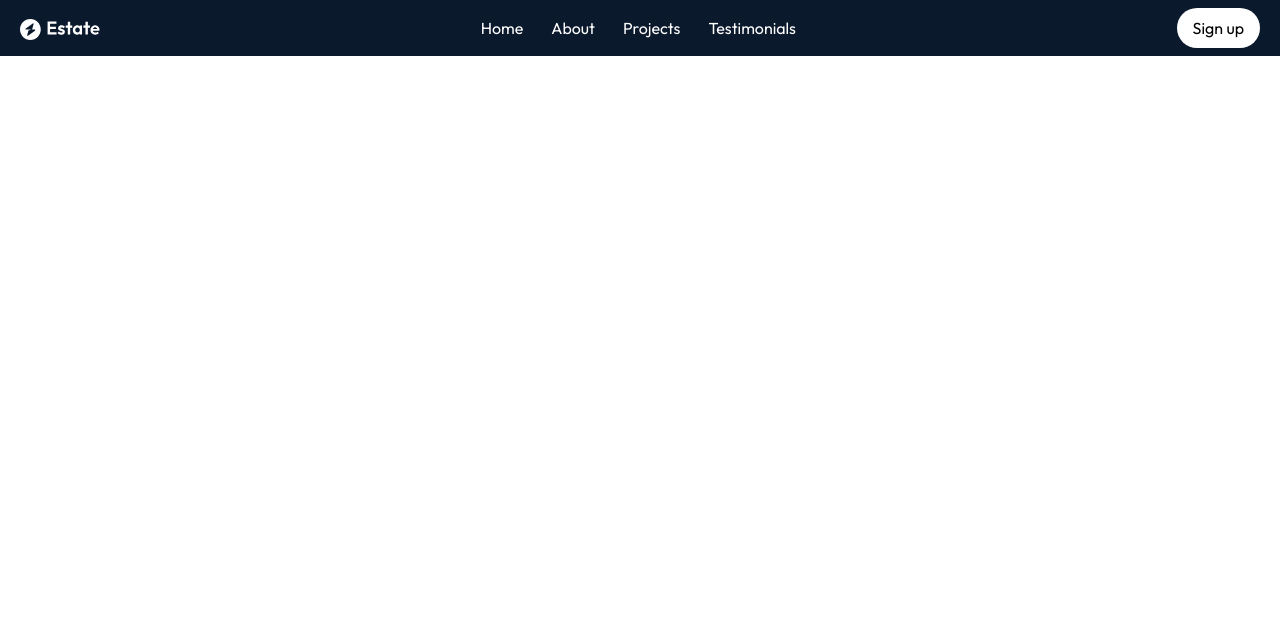
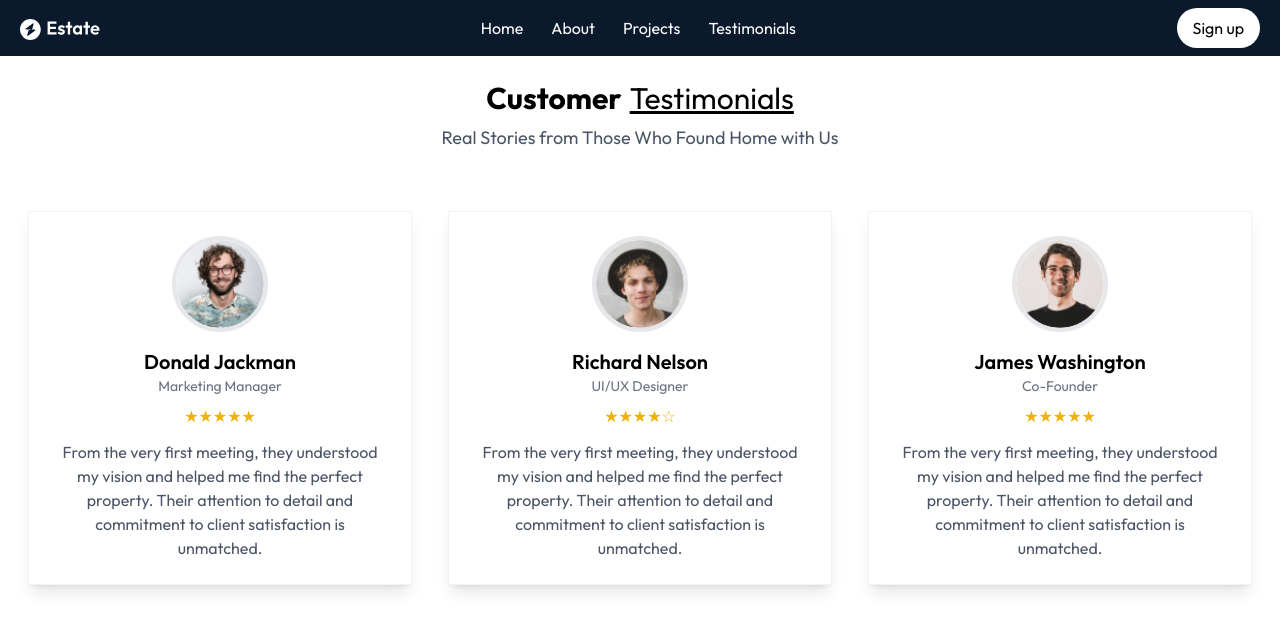
Before and after one commit to Varun-P-Shetty/Real-Estate, a React (Vite) app: page /testimonials in a window 1280 px wide. Shown: the top 630 px of the page. Built offline with nearby package versions, Linux system fonts and the light colour scheme.

Commit message:
Added Card,HeaderSection ui and updated About, Projects,Testimonials

```diff
--- a/src/App.jsx
+++ b/src/App.jsx
@@ -3,6 +3,7 @@ import { BrowserRouter as Router, Routes, Route } from "react-router-dom";
 import Navbar from "./components/Navbar";
 import Header from "./components/Header";
 import About from "./components/About";
+import Testimonials from "./components/Testimonials";
 import Projects from "./components/Projects";
 
 const App = () => {
@@ -14,7 +15,7 @@ const App = () => {
           <Route path="/" element={<Header />} />
           <Route path="/about" element={<About />} />
           <Route path="/projects" element={<Projects />} />
-
+          <Route path="/testimonials" element={<Testimonials/>} />
         </Routes>
       </div>
     </Router>
--- a/src/assets/assets.js
+++ b/src/assets/assets.js
@@ -87,6 +87,13 @@ export const testimonialsData = [
         rating: 5,
         text: "From the very first meeting, they understood my vision and helped me find the perfect property. Their attention to detail and commitment to client satisfaction is unmatched."
     }
+];
+
+export const stats = [
+  { number: "100+", text: "Projects Completed" },
+  { number: "50+", text: "Years of Experience" },
+  { number: "20+", text: "Mn. Sq. Ft. Delivered" },
+  { number: "10+", text: "Ongoing Projects" },
 ];
 
 
--- a/src/components/About.jsx
+++ b/src/components/About.jsx
@@ -1,13 +1,7 @@
 import React from "react";
-import { assets } from "../assets/assets";
+import { assets,stats} from "../assets/assets";
 
 const About = () => {
-  const stats = [
-    { number: "100+", text: "Projects Completed" },
-    { number: "50+", text: "Years of Experience" },
-    { number: "20+", text: "Mn. Sq. Ft. Delivered" },
-    { number: "10+", text: "Ongoing Projects" },
-  ];
   return (
     <div className="">
       <div
--- a/src/components/Projects.jsx
+++ b/src/components/Projects.jsx
@@ -2,6 +2,7 @@ import React from "react";
 import { useState,useEffect } from "react";
 import { FaChevronLeft, FaChevronRight } from "react-icons/fa";
 import { projectsData } from "../assets/assets";
+import SectionHeader from "./ui/SectionHeader";
 
 const Projects = () => {
   const [currentIndex, setCurrentIndex] = useState(0);
@@ -45,11 +46,11 @@ const Projects = () => {
 
   return (
     <div className="mt-20">
-      <div className="flex-center gap-2">
-        <h1 className="text-3xl font-bold">Projects</h1>
-        <span className="text-3xl underline">Completed</span>
-      </div>
-      <p className="text-[15px] sm:text-[18px] text-center text-gray-600 mb-6 mt-2">Crafting Spaces, Building Legacies-Explore Our Portfolio</p>
+     <SectionHeader
+  title="Projects"
+  subtitle="Completed"
+  description="Crafting Spaces, Building Legacies - Explore Our Portfolio"
+/>
       <div className="relative w-full mt-5">
         {/* Image Slider */}
         <div className="overflow-hidden w-full flex justify-center">
--- a/src/components/Testimonials.jsx
+++ b/src/components/Testimonials.jsx
@@ -1,9 +1,31 @@
-import React from 'react'
+import React, {useState} from 'react'
+import Card from './ui/Card'
+import { assets } from '../assets/assets'
+import { testimonialsData } from '../assets/assets'
+import SectionHeader from './ui/SectionHeader'
 
 const Testimonials = () => {
+
   return (
-    <div>
-      <h2>TEst</h2>
+    <div className='mt-20'>
+    <SectionHeader
+  title="Customer"
+  subtitle="Testimonials"
+  description="Real Stories from Those Who Found Home with Us"
+/>
+      <div className="w-full mt-10 flex flex-col sm:flex-row sm:flex-wrap justify-center gap-5 px-5 py-5">
+      {testimonialsData.map((testimonial, index) => (
+        <Card
+          key={index}
+          image={testimonial.image}
+          name={testimonial.name}
+          title={testimonial.title}
+          rating={testimonial.rating}
+          text={testimonial.text}
+
+        />
+      ))}
+      </div>
     </div>
   )
 }
--- /dev/null
+++ b/src/components/ui/Card.jsx
@@ -0,0 +1,26 @@
+export default function Card({ image, name, title, rating, text }) {
+  return (
+    <div className="max-w-sm mx-auto bg-white shadow-lg border border-gray-100 p-6 text-center ">
+      {/* Rounded Image */}
+      <img
+        src={image}
+        alt={name}
+        className="w-24 h-24 rounded-full mx-auto mb-4 border-4 border-gray-200"
+      />
+
+      {/* Name & Title */}
+      <h2 className="text-xl font-semibold">{name}</h2>
+      <p className="text-gray-500 text-sm">{title}</p>
+
+      {/* Rating */}
+      <div className="flex justify-center mt-2 text-yellow-500">
+        {"★".repeat(rating)}{"☆".repeat(5 - rating)}
+      </div>
+
+      {/* Description */}
+      <p className="text-gray-600 mt-3">
+        {text}
+      </p>
+    </div>
+  );
+}
--- /dev/null
+++ b/src/components/ui/SectionHeader.jsx
@@ -0,0 +1,16 @@
+export default function SectionHeader({ title, subtitle, description }) {
+    return (
+      <div className="text-center">
+        {/* Title & Subtitle */}
+        <div className="flex justify-center items-center gap-2">
+          <h1 className="text-3xl font-bold">{title}</h1>
+          <span className="text-3xl underline">{subtitle}</span>
+        </div>
+
+        {/* Description */}
+        <p className="text-[15px] sm:text-[18px] text-gray-600 mb-6 mt-2">
+          {description}
+        </p>
+      </div>
+    );
+  }
```
